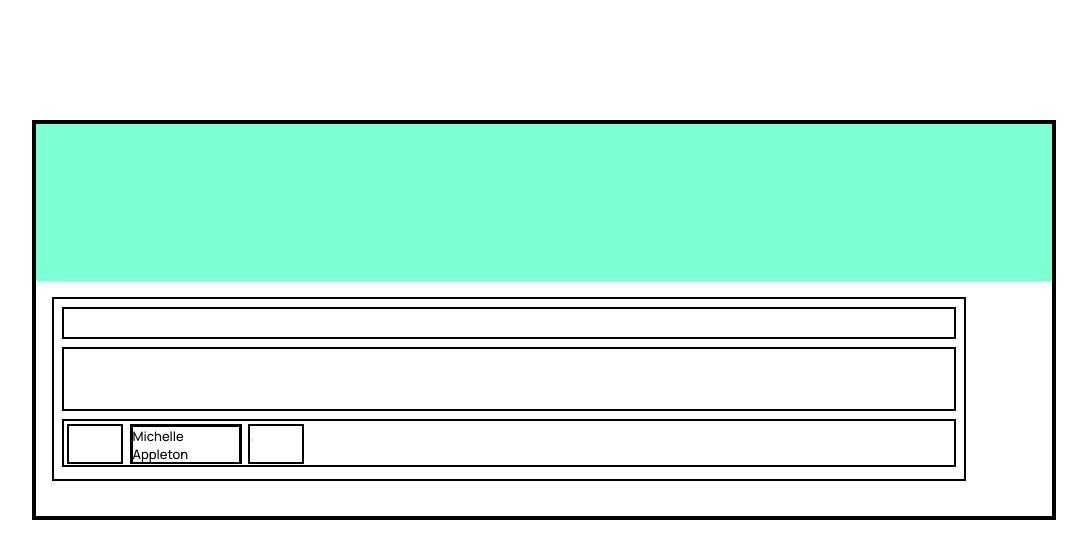
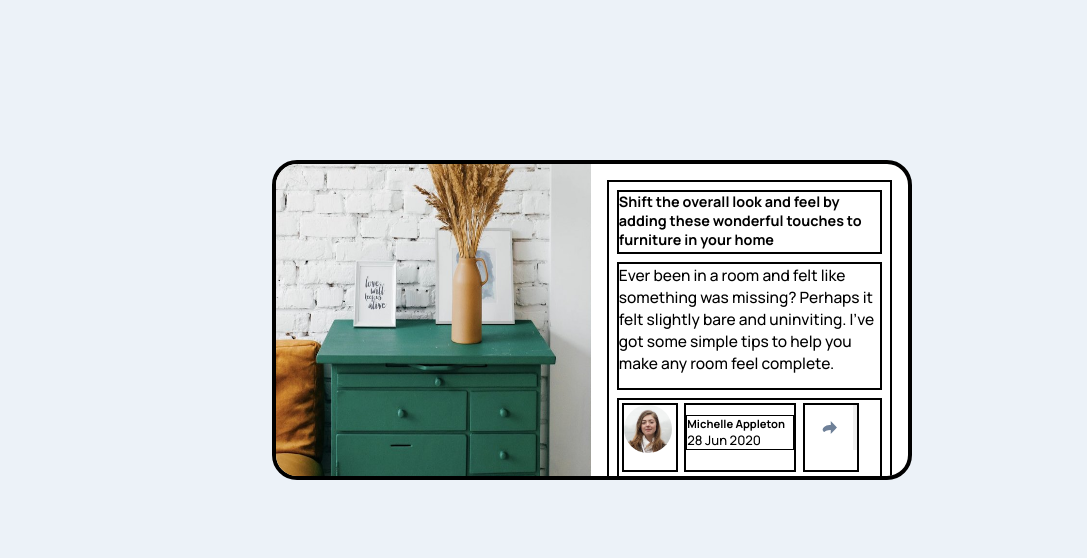
Before and after one commit to AlexanderWiklow/article-preview-component, a plain HTML site: page index.html in a window 1280 px wide. Shown: the whole page, without its empty margins (96-1183 px from the left). Drawn offline with Linux system fonts and the light colour scheme.

Commit message:
add app.js

```diff
--- a/index.html
+++ b/index.html
@@ -17,23 +17,27 @@
   <div class="container">
     <div class="top-image-container">
       <div class="image">
-        <img/>
+        <img src="images/drawers.jpg"/>
       </div>
     </div>
     <div class="text-container">
       <div class="title">
-        <h1></h1>
+        <h1>Shift the overall look and feel by adding these wonderful
+          touches to furniture in your home</h1>
       </div>
       <div class="paragraph-text">
-        <p></p>
+        <p> Ever been in a room and felt like something was missing? Perhaps
+          it felt slightly bare and uninviting. I’ve got some simple tips
+          to help you make any room feel complete.</p>
       </div>
       <div class="footer">
         <div class="footer-image">
-          <img>
+          <img src="images/avatar-michelle.jpg">
         </div>
         <div class="footer-text-container">
-          <div class="name">
-            <p>Michelle <br> Appleton</p>
+          <div class="text-info">
+            <p class="name">Michelle Appleton</p>
+            <p class="date">28 Jun 2020</p>
           </div>
           <div class="date">
             <p></p>
@@ -41,6 +45,7 @@
         </div>
         <div class="button-container">
           <div class="share">
+            <img src="/images/icon-share.svg">
             <button></button>
           </div>
         </div>
--- a/styles.css
+++ b/styles.css
@@ -12,13 +12,15 @@
 }
 
 html {
+    height: 100vh;
     /* background-color: black; */
     /* height: 100vh; */
 }
 
 body {
+    /* padding: 5rem; */
     width: 100%;
-    height: 100%;
+    height: 40rem;
     font-size: 13px;
     font-family: 'Manrope', sans-serif;
     font-weight: 500;
@@ -28,6 +30,7 @@ body {
     justify-content: center;
     display: flex; */
     position: relative;
+    background-color: var(--Light-Grayish-Blue);
 
 }
 
@@ -36,11 +39,13 @@ body {
     position: absolute;
     /* width: 80%; */
     border: 4px solid black;
+    background-color: white;
     margin-top: 20rem;
+    margin-bottom: 10px;
     /* margin-top: 50%; */
     /* margin-left: 50%; */
     width: 80%;
-    height:  25rem;
+    height:  35rem;
     /* margin-top: 5rem; */
     /* height: auto; */
     /* background: black; */
@@ -48,17 +53,26 @@ body {
     /* top: 50%; */
     left: 50%;
     transform: translate(-50%,-50%);
+    border-radius: 25px;
+    overflow: hidden;
+}
+
+.top-image-container img {
+    height: auto;
+    width: 20rem;
+
 }
 
 .top-image-container  {
     background-color: aquamarine;
     width: 100%;
     height: 40%;
+    overflow: hidden;
 }
 
 .text-container {
     width: 90%;
-    height: 11.5rem;
+    height: 19rem;
     border: 2px solid black;
     margin: 1rem;
 }
@@ -66,27 +80,34 @@ body {
 .title {
     border: 2px solid black;
     margin: 0.5rem 0.5rem 0.5rem 0.5rem;
-    height: 2rem;
+    height: 4rem;
 }
 
 .paragraph-text {
     border: 2px solid black;
     margin: 0.5rem 0.5rem 0.5rem 0.5rem;
-    height: 4rem;
+    height: 8rem;
 }
 
 .footer {
     border: 2px solid black;
-    height: 3rem;
+    height: 5rem;
     margin: 0.5rem 0.5rem 0.5rem 0.5rem;
     display: flex;
 }
 
 .footer-image {
+    background-image: url();
     border: 2px solid black;
     margin: 0.2rem;
     width: 3.5rem;
     height: 90%;
+}
+
+.footer-image img {
+    height: auto;
+    width: 3rem;
+    border-radius: 25px;
 }
 
 .footer-text-container {
@@ -96,8 +117,29 @@ body {
     height: 90%;
 }
 
-.name {
+.title h1 {
+    /* object-fit: contain; */
+    font-size: 0.9rem;
+}
+
+.paragraph-text p {
+    font-size: 0.97rem;
+}
+
+.text-info {
+    margin-top: 10px;
     border: 1px solid black;
+    /* font-size: 0.7rem;
+    font-weight: bolder; */
+}
+
+.name   {
+    font-size: 0.7rem;
+    font-weight: bolder;
+}
+
+.date {
+
 }
 
 .button-container {
@@ -106,3 +148,33 @@ body {
     width: 3.5rem;
     height: 90%;
 }
+
+.share img {
+    margin: 1rem;
+    border-radius: 25px;
+}
+
+.share {
+    display: flex;
+    float: right;
+}
+
+@media screen and (min-width: 375px) {
+    .container {
+        width: 40rem;
+        height: 20rem;
+        display: flex;
+        float: left;
+        margin-left: 3rem;
+        margin-right: 6rem;
+    }
+
+    .top-image-container {
+        height: auto;
+    }
+
+    .image img {
+        height: 20rem;
+
+    }
+}
```
Also changed, not shown: app.js (added).
